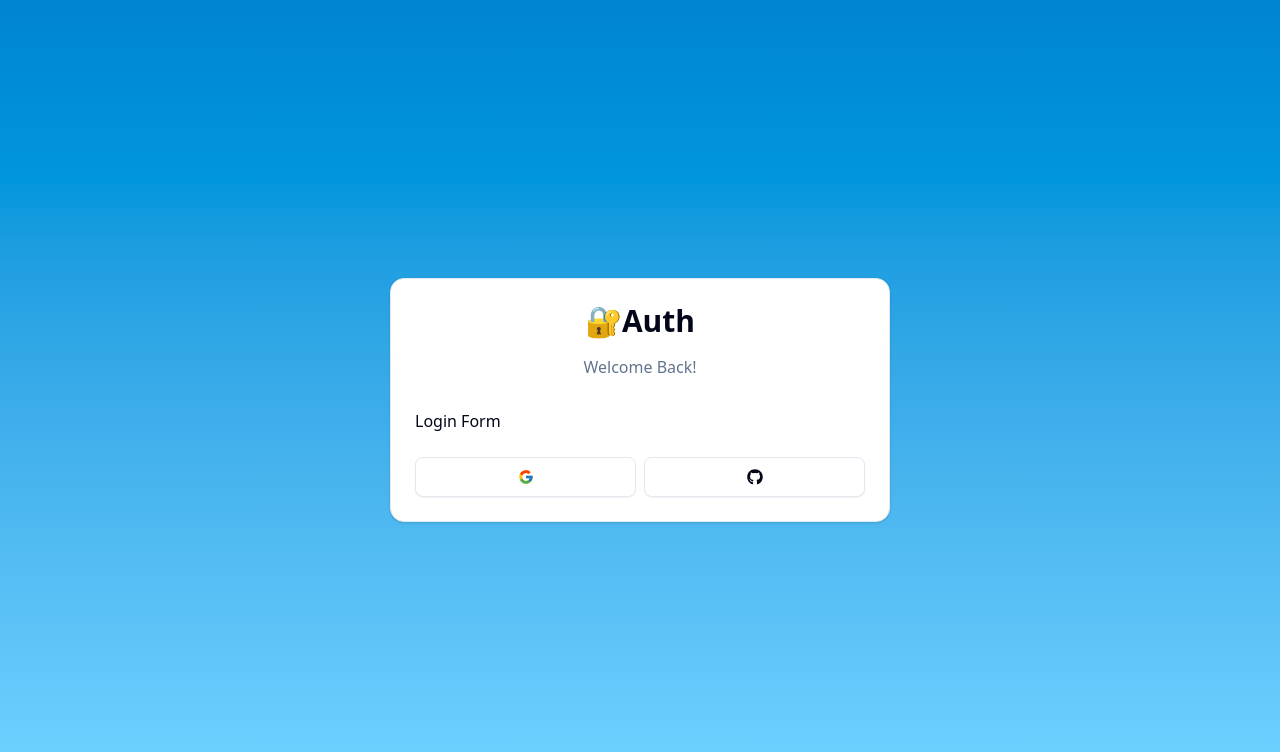
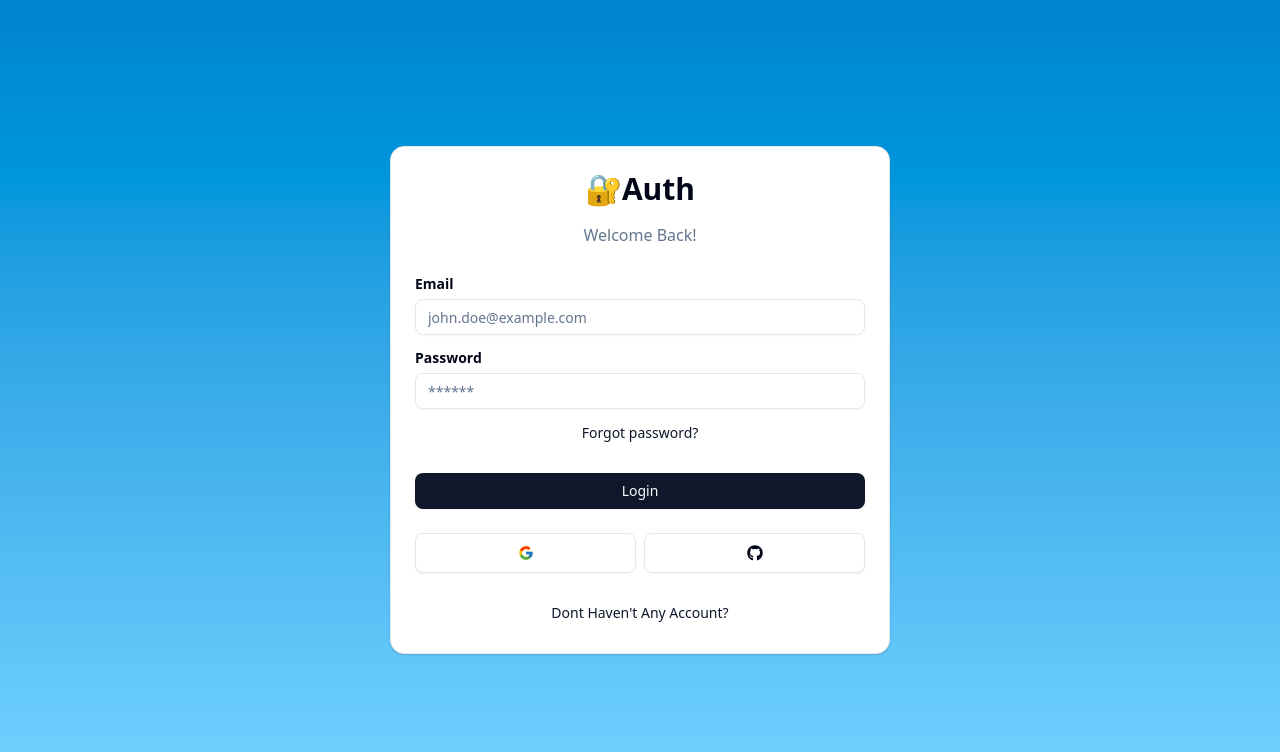
Before and after one commit to WalterIt/NextAuth_Template, a Next.js app: page /login in a window 1280 px wide. Shown: the top 752 px of the page. Built offline with nearby package versions, Linux system fonts and the light colour scheme.

Commit message:
ADD: Login.ts Action; forms: error-success; input and  Schema/index.ts

```diff
--- /dev/null
+++ b/actions/login.ts
@@ -0,0 +1,99 @@
+"use server"
+import * as z from "zod"
+// import { db } from "@/lib/db";
+// import { AuthError } from "next-auth";
+import { LoginSchema } from "@/schemas";
+// import { signIn } from "@/auth";
+// import { DEFAULT_REDIRECT_ROUTES } from "@/route";
+// import { getUserByEmail } from "@/data/data";
+// import { generateVerificationToken, generateTwoFactorToken } from "@/lib/tokens";
+// import { sendVerificationEmail, sendTwoFactorToken} from "@/lib/mail";
+// import { getTwoFactorTokenByEmail } from "@/data/two-factor-token";
+// import { getTokenConfirmationByUserId } from "@/data/two-factor-confirmation";
+
+// export const login = async (values: any) => {
+//     console.log("Login Action Values: ", values)
+//     return { success: true }
+// }
+
+
+// export const login = async (values : z.infer<typeof LoginSchema>, callbackUrl?: string | null) => {
+export const login = async (values : z.infer<typeof LoginSchema>) => {
+    const validateFields = LoginSchema.safeParse(values)
+    if (!validateFields.success) {
+        return { error : "Invalid Fields!" }
+    }
+
+    return { success: 'Email Sent!' }
+}
+//     const { email, password, code} = validateFields.data
+//     const existingUser = await getUserByEmail(email)
+
+//     if (!existingUser || !existingUser.email || !existingUser.password) {
+//         return { error : "Email Is Not Exist" }
+//     }
+
+//     if (!existingUser.emailVerified) {
+//         const verificationToken = await generateVerificationToken(email)
+//         await sendVerificationEmail(verificationToken.email, verificationToken.token)
+//         return { success : "Confirmation Email Sent" }
+//     }
+
+//     if(existingUser.isTwoFactorEnabled && existingUser.email) {
+//         if(code) {
+//             const twoFactorToken = await getTwoFactorTokenByEmail(existingUser.email)
+//             if(!twoFactorToken) return { error : "Invalid Code!" }
+
+//             if(twoFactorToken.token !== code) return { error : "Code Is Wrong!" }
+
+//             const hasExpired = new Date(twoFactorToken.expires) < new Date()
+
+//             if(hasExpired) {
+//                 return { error : "Code Has Expired!" }
+//             }
+
+//             await db.twoFactorToken.delete({
+//                 where : { id : twoFactorToken.id }
+//             })
+
+//             const existingConfirmationToken = await getTokenConfirmationByUserId(existingUser.id)
+
+//             if(existingConfirmationToken) {
+//                 await db.twoFactorConfirmation.delete({
+//                     where : { id : existingConfirmationToken.id }
+//                 })
+//             }
+
+//             await db.twoFactorConfirmation.create({
+//                 data : {
+//                     userId : existingUser.id
+//                 }
+//             })
+//         } else {
+//             const twoFactorToken = await generateTwoFactorToken(existingUser.email)
+//             await sendTwoFactorToken(twoFactorToken.email, twoFactorToken.token)
+//             return { twoFactor : true }
+//         }
+
+//     }
+
+
+//     try {
+//         await signIn("credentials", {
+//             email,
+//             password,
+//             redirectTo : callbackUrl || DEFAULT_REDIRECT_ROUTES
+//         })
+//     } catch (error) {
+//         if (error instanceof AuthError) {
+//             switch(error.type) {
+//                 case "CredentialsSignin":
+//                     return { error : "Invalid Email or Password!" }
+//                 default:
+//                     return { error : "Something went wrong!" }
+//             }
+//         }
+//         throw error
+//     }
+
+// }
--- a/app/(auth)/_components/back-button.tsx
+++ b/app/(auth)/_components/back-button.tsx
@@ -1,7 +1,7 @@
 "use client"
 
 import Link from "next/link"
-import { Button } from "../ui/button"
+import { Button } from "@/components/ui/button"
 interface FooterProps {
     labelFooter : string
     labelHref : string
--- a/app/(auth)/_components/card-wrapper.tsx
+++ b/app/(auth)/_components/card-wrapper.tsx
@@ -4,6 +4,7 @@ import React from 'react'
 import { Card, CardContent, CardFooter, CardHeader } from '@/components/ui/card'
 import { Header } from './header'
 import { Social } from './social'
+import { BackButton } from './back-button'
 
 interface CardWrapperProps {
     children :  React.ReactNode,
@@ -18,18 +19,19 @@ export const CardWrapper = ({children, headerLabel, backButtonLabel, backButtonH
 
 
     return (
-        <Card className='w-[500px]'>
-            <CardHeader>
-                <Header label={headerLabel} />
-            </CardHeader>
-            <CardContent>
-            {children}
-            </CardContent>
-            {showSocial &&
+      <Card className="w-[500px]">
+        <CardHeader>
+          <Header label={headerLabel} />
+        </CardHeader>
+        <CardContent>{children}</CardContent>
+        {showSocial && (
+          <CardFooter>
+            <Social />
+          </CardFooter>
+        )}
         <CardFooter>
-            <Social />
-        </CardFooter>}
-        </Card>
-
-  )
+            <BackButton labelFooter={backButtonLabel} labelHref={backButtonHref} />
+        </CardFooter>
+      </Card>
+    );
 }
--- a/app/(auth)/_components/login-form.tsx
+++ b/app/(auth)/_components/login-form.tsx
@@ -1,16 +1,16 @@
 "use client"
 
-// import { useForm } from "react-hook-form"
-// import * as z from "zod"
-// import { LoginSchema } from "@/schemas";
-// import { zodResolver } from "@hookform/resolvers/zod"
-// import { Form,FormControl,FormField,FormLabel,FormItem,FormMessage } from "@/components/ui/form";
-// import { Input } from "../ui/input";
+import { useForm } from "react-hook-form"
+import * as z from "zod"
+import { LoginSchema } from "@/schemas";
+import { zodResolver } from "@hookform/resolvers/zod"
+import { Form,FormControl,FormField,FormLabel,FormItem,FormMessage } from "@/components/ui/form";
+import { Input } from "@/components/ui/input";
 import { CardWrapper } from "./card-wrapper"
-// import { Button } from "../ui/button";
-// import { FormError } from "../form-error";
-// import { FormSuccess } from "../form-success";
-// import { login } from "@/actions/login";
+import { Button } from "@/components/ui/button";
+import { FormError } from "@/components/form-error";
+import { FormSuccess } from "@/components/form-success";
+import { login } from "@/actions/login";
 import { useEffect, useState, useTransition } from "react";
 import { useRouter, useSearchParams } from "next/navigation";
 import Link from "next/link";
@@ -26,38 +26,39 @@ export const LoginForm = () => {
     const [isPending, startTransition] = useTransition()
 
 
-    // const form = useForm<z.infer<typeof LoginSchema>>({
-    //     resolver: zodResolver(LoginSchema),
-    //     defaultValues : {
-    //         email: "",
-    //         password: "",
-    //     }
-    // })
+    const form = useForm<z.infer<typeof LoginSchema>>({
+        resolver: zodResolver(LoginSchema),
+        defaultValues : {
+            email: "",
+            password: "",
+        }
+    })
 
-    // const onSubmit = (values: z.infer<typeof LoginSchema>) => {
-    //     setError("")
-    //     setSuccess("")
+     const onSubmit = (values: z.infer<typeof LoginSchema>) => {
+         setError("")
+         setSuccess("")
+         console.log("Login Form Values: ", values)
 
-    //     startTransition(() => {
-    //         login(values, callbackUrl)
-    //             .then((data) => {
-    //                 if (data?.error) {
-    //                     form.reset()
-    //                     setError(data.error)
-    //                 }
+         startTransition(() => {
+             login(values)
+                 .then((data) => {
+                     if (data?.error) {
+                         form.reset()
+                         setError(data.error)
+                     }
 
-    //                 if (data?.success) {
-    //                     form.reset()
-    //                     setSuccess(data.success)
-    //                 }
+                     if (data?.success) {
+                         form.reset()
+                         setSuccess(data.success)
+                     }
 
-    //                 if (data?.twoFactor) {
-    //                     setTwoFactor(true)
-    //                 }
-    //             })
-    //             .catch(() => setError("Something Went Wrong!"))
-    //     })
-    // }
+                    //  if (data?.twoFactor) {
+                    //      setTwoFactor(true)
+                    //  }
+                 })
+                 .catch(() => setError("Something Went Wrong!"))
+         })
+     }
 
     return (
       <CardWrapper
@@ -66,97 +67,94 @@ export const LoginForm = () => {
         backButtonHref="/register"
         showSocial
       >
-        Login Form
+               <Form {...form}>
+                <form className="space-y-6" onSubmit={form.handleSubmit(onSubmit)}>
+                   {/* <form className="space-y-6" > */}
+                       <div className="space-y-4">
+                           {isTwoFactor && (
+                                <FormField
+                                   control={form.control}
+                                   name="code"
+                                   render={({ field }) => (
+                                     <FormItem>
+                                       <FormLabel>Two Factor Code</FormLabel>
+                                       <FormControl>
+                                         <Input
+                                           {...field}
+                                           disabled={isPending}
+                                           placeholder="123456"
+                                      />
+                                    </FormControl>
+                                    <FormMessage />
+                                  </FormItem>
+                                )}
+                              />
+                           )}
 
-      </CardWrapper>
+                           {!isTwoFactor && (
+                           <>
+                               <FormField
+                                 control={form.control}
+                                 name="email"
+                                 render={({ field }) => (
+                                   <FormItem>
+                                     <FormLabel className="font-bold">Email</FormLabel>
+                                     <FormControl>
+                                       <Input
+                                         {...field}
+                                         disabled={isPending}
+                                         placeholder="john.doe@example.com"
+                                         type="email"
+                                       />
+                                     </FormControl>
+                                     <FormMessage />
+                                   </FormItem>
+                                 )}
+                               />
+                               <FormField
+                                 control={form.control}
+                                 name="password"
+                                 render={({ field }) => (
+                                   <FormItem>
+                                     <FormLabel className="font-bold">Password</FormLabel>
+                                     <FormControl>
+                                       <Input
+                                         {...field}
+                                         disabled={isPending}
+                                         placeholder="******"
+                                         type="password"
+                                       />
+                                     </FormControl>
+                                      <FormMessage />
+                                     <Button
+                                       size="sm"
+                                       variant="link"
+                                       asChild
+                                       className="px-0 font-normal"
+                                     >
+                                       <Link href="/reset">
+                                         Forgot password?
+                                       </Link>
+                                     </Button>
 
-      //         <Form {...form}>
-      //             <form className="space-y-6" onSubmit={form.handleSubmit(onSubmit)}>
-      //                 <div className="space-y-4">
-      //                     {isTwoFactor && (
-      //                          <FormField
-      //                             control={form.control}
-      //                             name="code"
-      //                             render={({ field }) => (
-      //                               <FormItem>
-      //                                 <FormLabel>Two Factor Code</FormLabel>
-      //                                 <FormControl>
-      //                                   <Input
-      //                                     {...field}
-      //                                     disabled={isPending}
-      //                                     placeholder="123456"
-      //                                />
-      //                              </FormControl>
-      //                              <FormMessage />
-      //                            </FormItem>
-      //                          )}
-      //                        />
-      //                     )}
+                                   </FormItem>
+                                 )}
+                               />
+                           </>
+                           )}
 
-      //                     {!isTwoFactor && (
-      //                     <>
-      //                         <FormField
-      //                           control={form.control}
-      //                           name="email"
-      //                           render={({ field }) => (
-      //                             <FormItem>
-      //                               <FormLabel className="font-bold">Email</FormLabel>
-      //                               <FormControl>
-      //                                 <Input
-      //                                   {...field}
-      //                                   disabled={isPending}
-      //                                   placeholder="john.doe@example.com"
-      //                                   type="email"
-      //                                 />
-      //                               </FormControl>
-      //                               <FormMessage />
-      //                             </FormItem>
-      //                           )}
-      //                         />
-      //                         <FormField
-      //                           control={form.control}
-      //                           name="password"
-      //                           render={({ field }) => (
-      //                             <FormItem>
-      //                               <FormLabel className="font-bold">Password</FormLabel>
-      //                               <FormControl>
-      //                                 <Input
-      //                                   {...field}
-      //                                   disabled={isPending}
-      //                                   placeholder="******"
-      //                                   type="password"
-      //                                 />
-      //                               </FormControl>
-      //                               <Button
-      //                                 size="sm"
-      //                                 variant="link"
-      //                                 asChild
-      //                                 className="px-0 font-normal"
-      //                               >
-      //                                 <Link href="/reset">
-      //                                   Forgot password?
-      //                                 </Link>
-      //                               </Button>
-      //                               <FormMessage />
-      //                             </FormItem>
-      //                           )}
-      //                         />
-      //                     </>
-      //                     )}
-
-      //                 </div>
-      //                     <FormError message={error || urlError} />
-      //                     <FormSuccess message={success} />
-      //                     {/* <FormSuccess message="Login Successful!" /> */}
-      //                     <Button
-      //                       disabled={isPending}
-      //                       type="submit"
-      //                       className="w-full"
-      //                     >
-      //                       {isTwoFactor ? "Confirm" : "Login"}
-      //                     </Button>
-      //             </form>
-      //         </Form>
-      //    </CardWrapper>
+                       </div>
+                          <FormError message={error || urlError} />
+                          <FormSuccess message={success} />
+                           <Button
+                             disabled={isPending}
+                             type="submit"
+                             className="w-full"
+                           >
+                             {isTwoFactor ? "Confirm" : "Login"}
+                           </Button>
+                   </form>
+               </Form>
+          </CardWrapper>
     );
 }
--- /dev/null
+++ b/components/form-error.tsx
@@ -0,0 +1,15 @@
+import { ExclamationTriangleIcon } from "@radix-ui/react-icons";
+
+interface FormErrorProps {
+    message?: string;
+}
+
+export const FormError = ({ message }: FormErrorProps) => {
+    if(!message) return null;
+    return (
+        <div className='bg-destructive/15 text-destructive flex items-center gap-x-2 rounded-md px-4 py-2'>
+            <ExclamationTriangleIcon className='w-5 h-5' />
+            <p>{message}</p>
+        </div>
+    )
+}
--- /dev/null
+++ b/components/form-success.tsx
@@ -0,0 +1,15 @@
+import {CheckCircledIcon} from '@radix-ui/react-icons';
+
+interface FormSuccessProps {
+    message?: string
+}
+
+export const FormSuccess = ({ message }: FormSuccessProps) => {
+    if(!message) return null;
+    return (
+        <div className='bg-emerald-500/15 text-emerald-500 flex items-center gap-x-2 rounded-md px-4 py-2'>
+            <CheckCircledIcon className='w-5 h-5' />
+            <p>{message}</p>
+        </div>
+        )
+    }
--- /dev/null
+++ b/components/ui/input.tsx
@@ -0,0 +1,21 @@
+import * as React from "react"
+
+import { cn } from "@/lib/utils"
+
+function Input({ className, type, ...props }: React.ComponentProps<"input">) {
+  return (
+    <input
+      type={type}
+      data-slot="input"
+      className={cn(
+        "file:text-foreground placeholder:text-muted-foreground selection:bg-primary selection:text-primary-foreground dark:bg-input/30 border-input flex h-9 w-full min-w-0 rounded-md border bg-transparent px-3 py-1 text-base shadow-xs transition-[color,box-shadow] outline-none file:inline-flex file:h-7 file:border-0 file:bg-transparent file:text-sm file:font-medium disabled:pointer-events-none disabled:cursor-not-allowed disabled:opacity-50 md:text-sm",
+        "focus-visible:border-ring focus-visible:ring-ring/50 focus-visible:ring-[3px]",
+        "aria-invalid:ring-destructive/20 dark:aria-invalid:ring-destructive/40 aria-invalid:border-destructive",
+        className
+      )}
+      {...props}
+    />
+  )
+}
+
+export { Input }
--- a/package.json
+++ b/package.json
@@ -11,6 +11,7 @@
   "dependencies": {
     "@hookform/resolvers": "^5.2.1",
     "@prisma/client": "^6.14.0",
+    "@radix-ui/react-icons": "^1.3.2",
     "@radix-ui/react-label": "^2.1.7",
     "@radix-ui/react-slot": "^1.2.3",
     "class-variance-authority": "^0.7.1",
--- /dev/null
+++ b/schemas/index.ts
@@ -0,0 +1,69 @@
+// import { UserRole } from "@prisma/client";
+import * as z from "zod";
+
+
+export const SettingsSchema = z.object({
+    name:z.optional(z.string()),
+    // email:z.string().email({
+    //     message : "Email is Required!"
+    // }),
+    email:z.optional(z.string().email()),
+    isTwoFactorEnabled : z.optional(z.boolean()),
+    // role : z.enum([UserRole.ADMIN,UserRole.USER]),
+    password:z.optional(z.string().min(6)),
+    newPassword : z.optional(z.string().min(6)),
+})
+    .refine((data) => {
+        if (data.password && !data.newPassword) {
+            return false
+        }
+        return true
+    }, {
+        message : "New Password is required!",
+        path : ["newPassword"]
+    })
+
+    .refine((data) => {
+        if (!data.password && data.newPassword) {
+            return false
+        }
+        return true
+    }, {
+        message : "Password is required!",
+        path : ["password"]
+    })
+
+
+export const NewPasswordSchema = z.object({
+    password:z.string().min(6, {
+        message : "Minimum 6 character"
+    }),
+})
+
+export const ResetSchema = z.object({
+    email:z.string().email({
+        message : "Email is Required"
+    }),
+})
+
+export const LoginSchema = z.object({
+    email:z.string().email({
+        message : "Email is Required!"
+    }),
+    password:z.string().min(1, {
+        message : "Password is required!"
+    }),
+    code:z.optional(z.string())
+})
+
+export const RegisterSchema = z.object({
+    email:z.string().email({
+        message : "Email is Required"
+    }),
+    password:z.string().min(6, {
+        message : "Minimum 6 character"
+    }),
+    name: z.string().min(2, {
+        message : "Name is required"
+    })
+})
```
Also changed, not shown: 2 other files (tests, documents, lock files or other folders).
